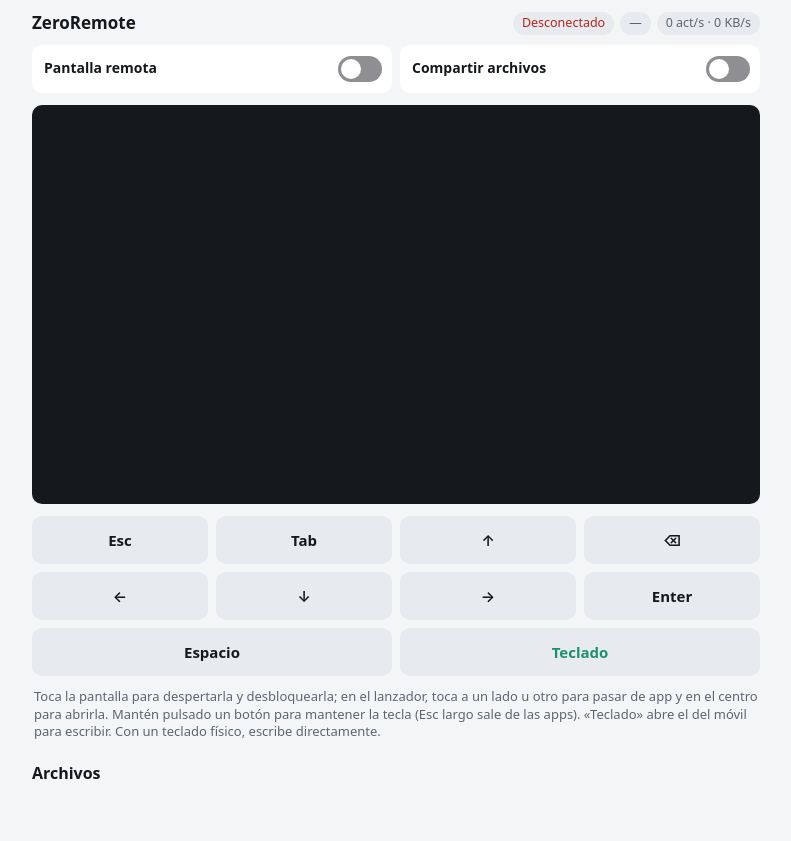
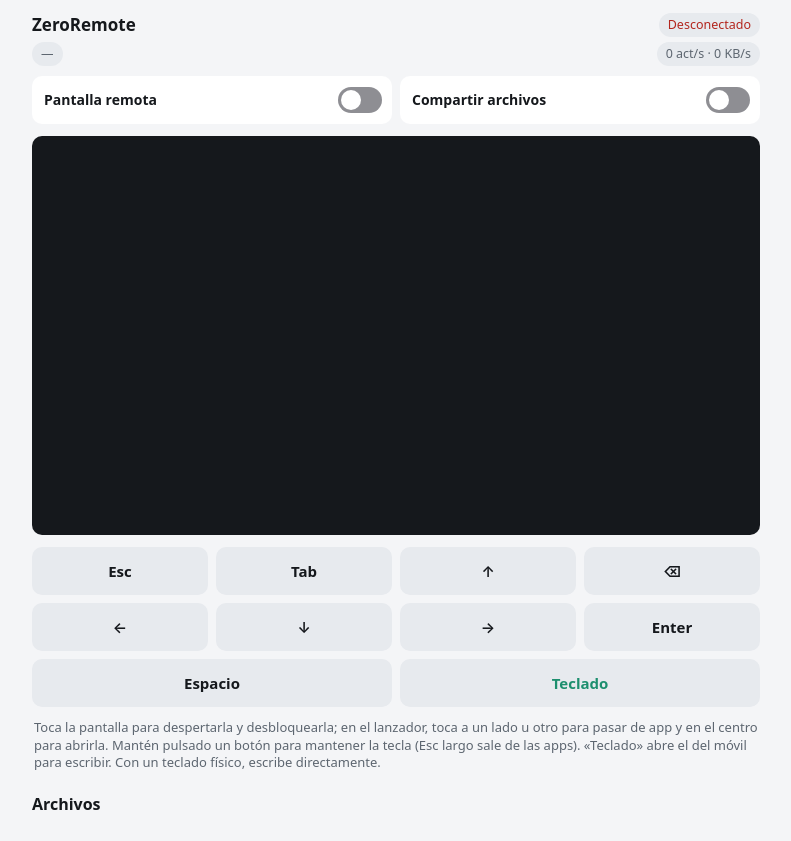
Before and after one commit to baltamir1978/ZeroRemote, a plain HTML site: page zeroremote/web/index.html in a window 1280 px wide. Shown: the whole page, without its empty margins (244-1035 px from the left). Before the commit the page ends 810 px from the top, so only its background shows below. Drawn offline with Linux system fonts and the light colour scheme; no server answers.

Commit message:
0.3.1: la página ya no se mueve unos milímetros al usarla
Lo notó Bruno: al interactuar, la página subía y bajaba un poco, y un toque
podía caer donde no era. Los textos de estado de la cabecera pasaban de una
a dos líneas según lo largos que fueran (y cambian cada segundo), y sobre
la pantalla un toque con el dedo algo movido desplazaba la página. La
cabecera tiene ahora dos filas de alto fijo, sobre la pantalla el dedo sólo
toca (touch-action: none) y la página no rebota al llegar arriba.

Co-Authored-By: Claude Opus 5.5 <noreply@anthropic.com>
Claude-Session: https://claude.ai/code/session_01HuWQ2afBsLpbpWqKi3XEap

```diff
--- a/app-builder.json
+++ b/app-builder.json
@@ -2,7 +2,7 @@
   "app_name": "ZeroRemote",
   "package_name": "zeroremote",
   "bin_name": "zeroremote",
-  "version": "0.3.0",
+  "version": "0.3.1",
   "description": "Screen, keyboard and file sharing of the Cardputer Zero from the phone browser",
   "store": {
     "summary": "Use the Cardputer from your phone: live screen, keys and files, over Tailscale",
--- a/zeroremote/web/index.html
+++ b/zeroremote/web/index.html
@@ -25,16 +25,24 @@
   }
   * { box-sizing: border-box; -webkit-tap-highlight-color: transparent; }
   html, body { margin: 0; background: var(--bg); color: var(--text);
-    font: 15px/1.35 system-ui, -apple-system, "Segoe UI", Roboto, sans-serif; }
+    font: 15px/1.35 system-ui, -apple-system, "Segoe UI", Roboto, sans-serif;
+    overscroll-behavior: none; /* sin el rebote de Android al llegar arriba o abajo */ }
   main { max-width: 760px; margin: 0 auto; padding: 12px 16px calc(16px + env(safe-area-inset-bottom)); }
-  header { display: flex; align-items: center; gap: 10px; margin-bottom: 10px; }
-  h1 { font-size: 17px; margin: 0; font-weight: 650; }
-  .chips { margin-left: auto; display: flex; gap: 6px; flex-wrap: wrap; justify-content: flex-end; }
-  .chip { font-size: 12.5px; padding: 3px 9px; border-radius: 99px; background: var(--key); color: var(--muted);
-    white-space: nowrap; font-variant-numeric: tabular-nums; }
+  /* La cabecera tiene siempre el mismo alto (dos filas fijas): si los textos de estado
+     cambiaran de línea según su largo, todo lo de debajo, también la pantalla, se movería
+     unos milímetros y un toque podría caer donde no era. */
+  header { display: grid; grid-template-columns: 1fr auto; grid-template-rows: 26px 24px;
+    align-items: center; gap: 4px 10px; margin-bottom: 10px; }
+  h1 { font-size: 17px; margin: 0; font-weight: 650; white-space: nowrap; }
+  .chip { font-size: 12.5px; line-height: 18px; height: 24px; padding: 3px 9px; border-radius: 99px;
+    background: var(--key); color: var(--muted); white-space: nowrap; overflow: hidden; text-overflow: ellipsis;
+    font-variant-numeric: tabular-nums; justify-self: end; max-width: 100%; }
+  #bat { justify-self: start; }
   .chip.ok { color: var(--accent); } .chip.warn { color: var(--warn); } .chip.bad { color: var(--bad); }
+  /* Sobre la pantalla el dedo sólo toca: ni desplaza la página ni hace zoom (con
+     «manipulation» un toque con el dedo algo movido desplazaba la página unos píxeles). */
   #screenwrap { position: relative; background: var(--frame); border-radius: 10px; padding: 6px;
-    aspect-ratio: 332 / 182; touch-action: manipulation; }
+    aspect-ratio: 332 / 182; touch-action: none; user-select: none; -webkit-user-select: none; }
   canvas { width: 100%; height: 100%; display: block; image-rendering: pixelated; border-radius: 4px; }
   #overlay { position: absolute; inset: 6px; display: none; align-items: center; justify-content: center;
     text-align: center; color: #cfd6dc; font-size: 14px; background: rgba(0,0,0,.55); border-radius: 4px; padding: 12px; }
@@ -94,11 +102,9 @@
 <main>
   <header>
     <h1>ZeroRemote</h1>
-    <div class="chips">
-      <span id="conn" class="chip bad">Desconectado</span>
-      <span id="bat" class="chip">—</span>
-      <span id="rate" class="chip">—</span>
-    </div>
+    <span id="conn" class="chip bad">Desconectado</span>
+    <span id="bat" class="chip">—</span>
+    <span id="rate" class="chip">—</span>
   </header>
 
   <div class="switches">
```
Also changed, not shown: CMakeLists.txt, 2 other files.
